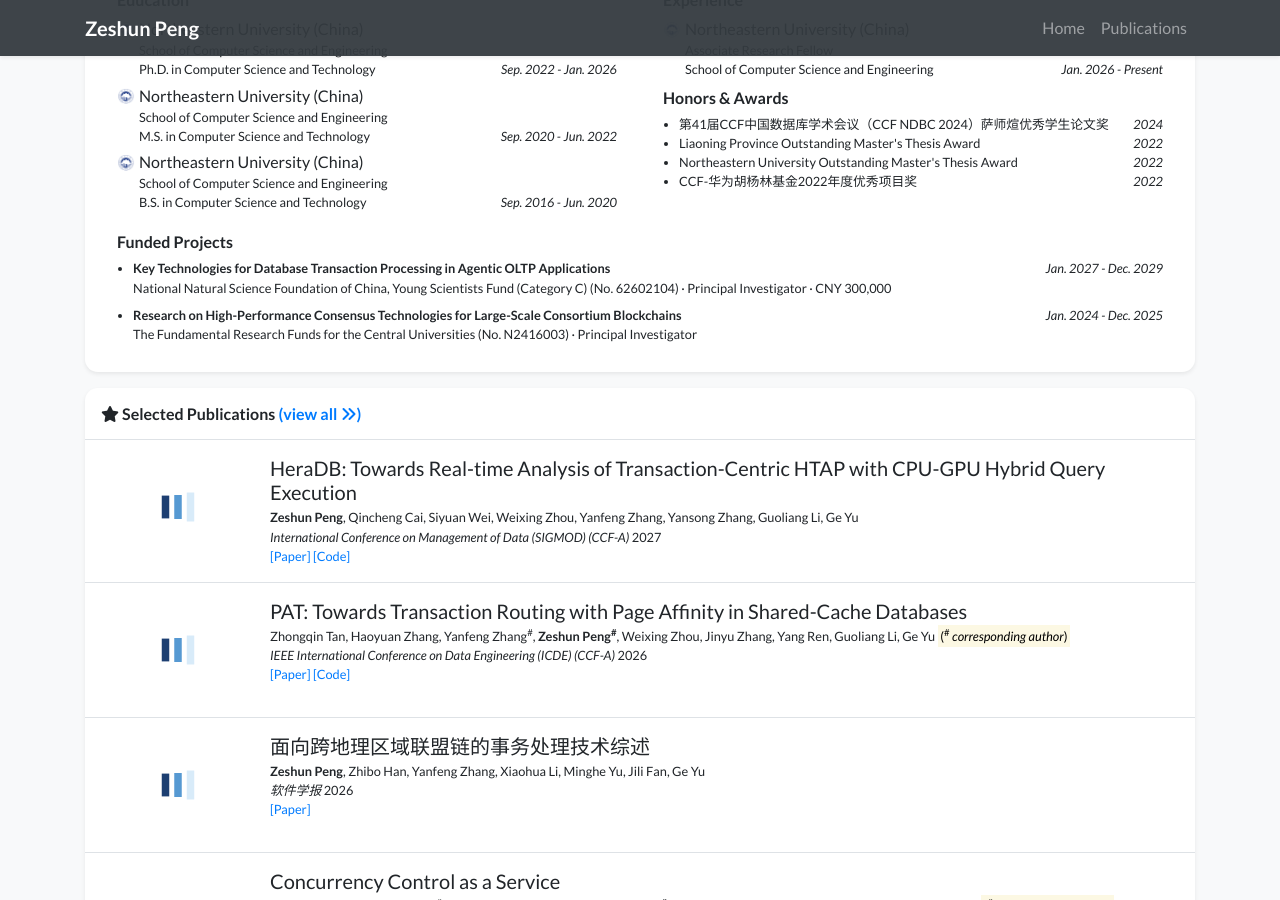
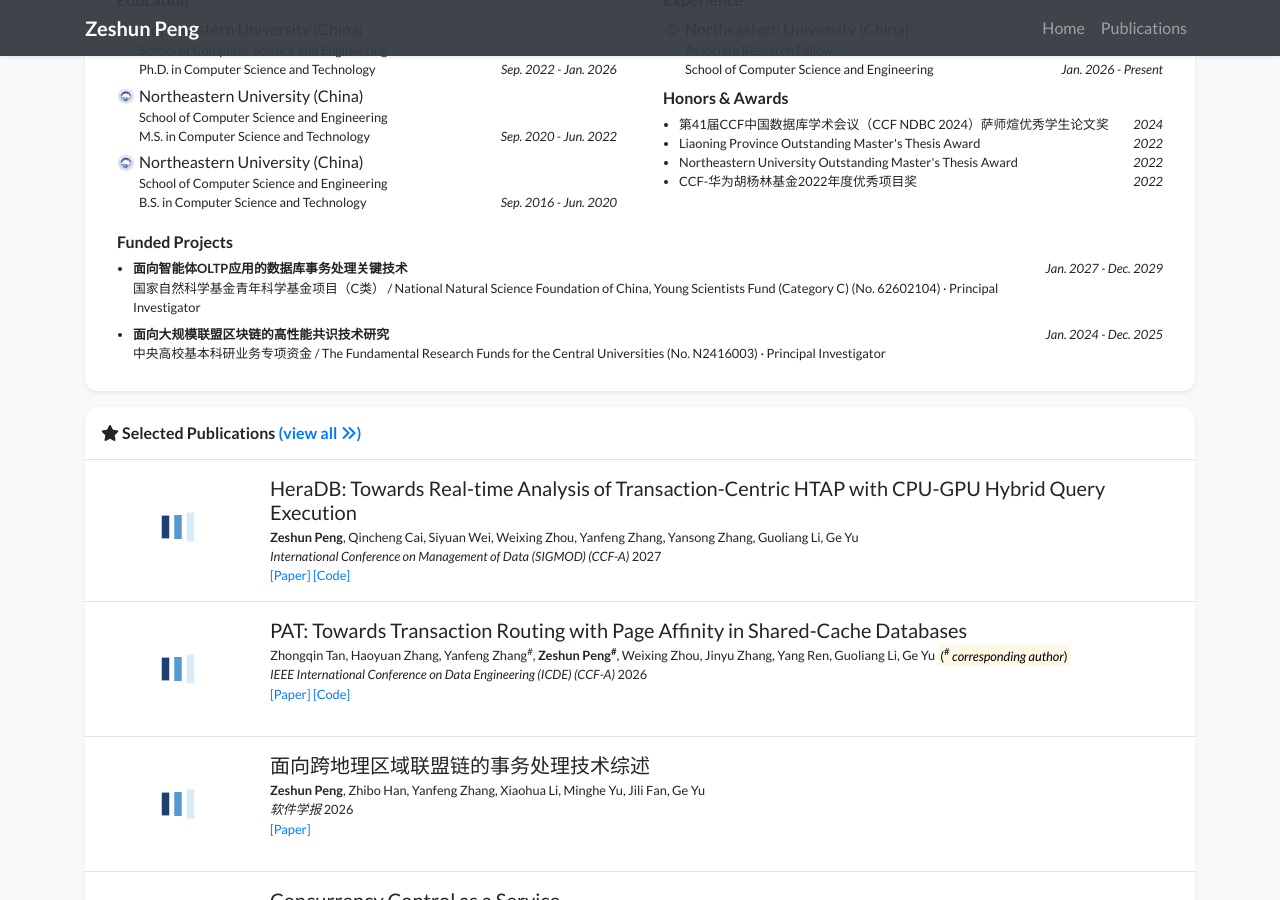
Before and after one commit to pengzeshun/pengzeshun.github.io, a Jekyll site: the page built from index.html, in a window 1280 px wide and 900 px high, scrolled down 535 px. Built offline with Jekyll 4.4.1, drawn with Linux system fonts in a browser that asks for light colours; nearby versions of some CDN libraries; a style sheet for code colours, icons or effects is not loaded.

Commit message:
Use Chinese project and bilingual fund names

```diff
--- a/_data/profile.yml
+++ b/_data/profile.yml
@@ -67,15 +67,14 @@ experience:
 
 
 funded_projects:
-  - title: Key Technologies for Database Transaction Processing in Agentic OLTP Applications
-    funder: National Natural Science Foundation of China, Young Scientists Fund (Category C)
+  - title: 面向智能体OLTP应用的数据库事务处理关键技术
+    funder: 国家自然科学基金青年科学基金项目（C类） / National Natural Science Foundation of China, Young Scientists Fund (Category C)
     grant_number: No. 62602104
     role: Principal Investigator
-    amount: CNY 300,000
     date: Jan. 2027 - Dec. 2029
 
-  - title: Research on High-Performance Consensus Technologies for Large-Scale Consortium Blockchains
-    funder: The Fundamental Research Funds for the Central Universities
+  - title: 面向大规模联盟区块链的高性能共识技术研究
+    funder: 中央高校基本科研业务专项资金 / The Fundamental Research Funds for the Central Universities
     grant_number: No. N2416003
     role: Principal Investigator
     date: Jan. 2024 - Dec. 2025
```
